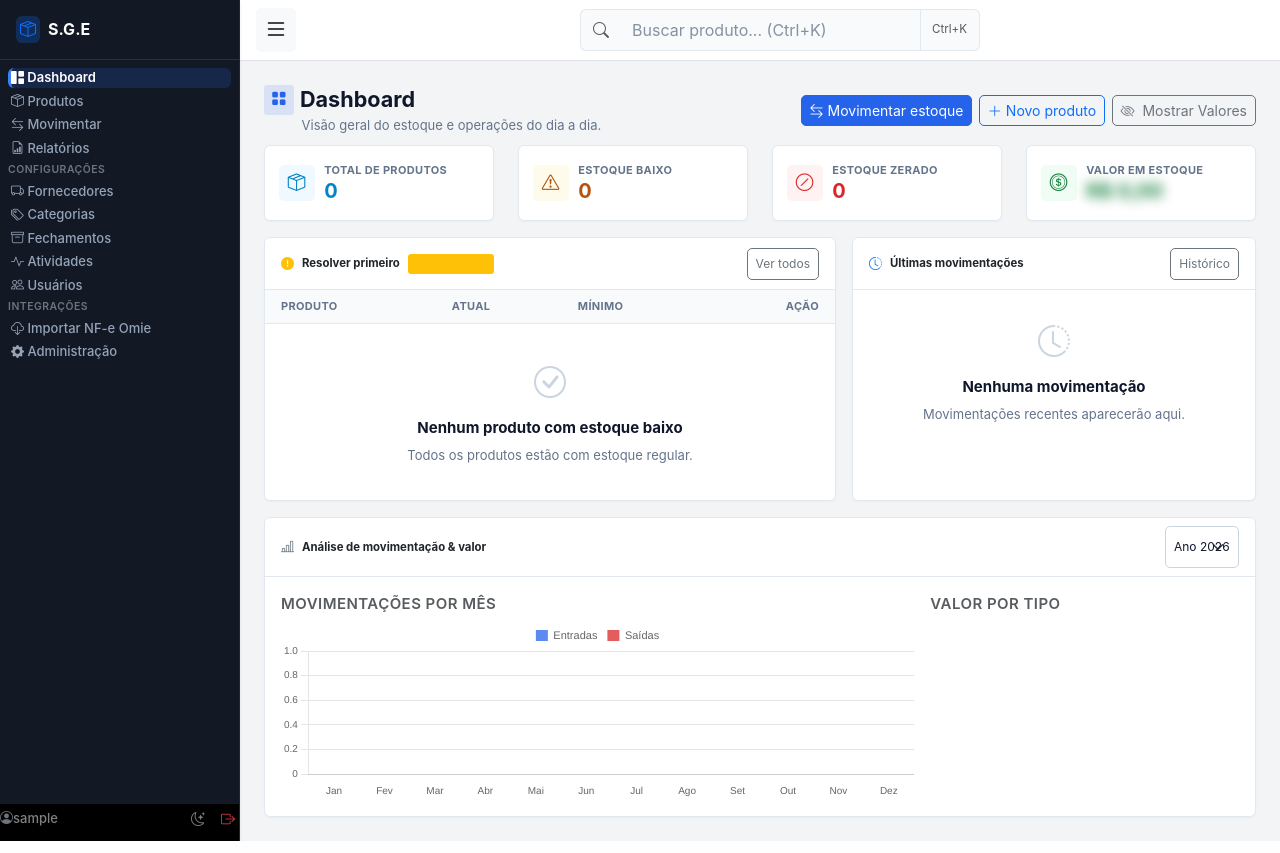
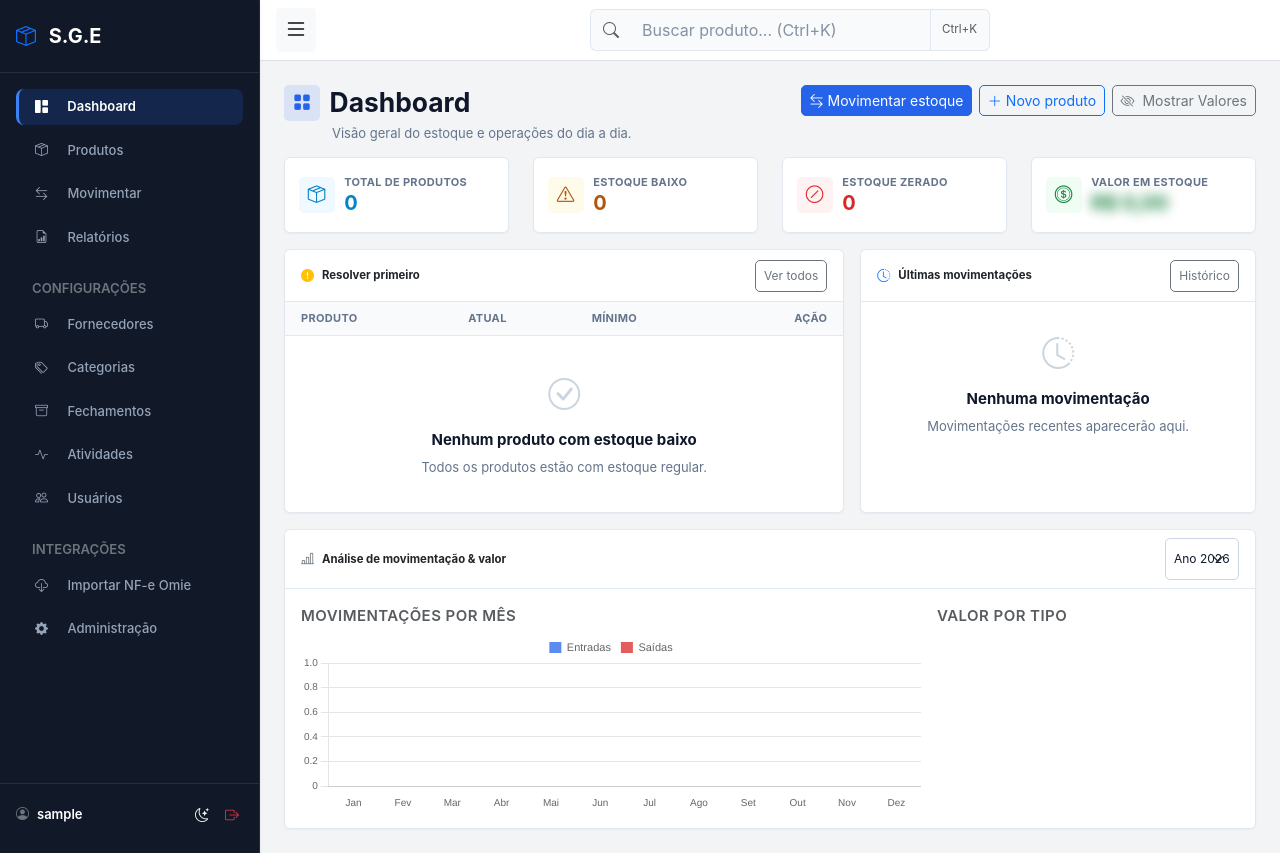
Before and after one commit to mrmateussiilva/sge, a Django app: page / in a window 1280 px wide. Run offline with Django 5.2, Linux system fonts and the light colour scheme; the visitor is signed in with stand-in values (Sample User, id 1); data comes from the database, SQL or seed files in the repository; data that the repository does not hold is empty; a map, chart or similar area stays blank; some libraries are stand-ins or nearby versions.

Commit message:
fix(layout): restaurar largura total das paginas, sidebar e resolver defeitos no dashboard

```diff
--- a/estoque/static/estoque/css/components.css
+++ b/estoque/static/estoque/css/components.css
@@ -163,7 +163,7 @@
 
 .filter-bar {
     display: grid;
-    grid-template-columns: minmax(260px, 1.5fr) minmax(220px, 1fr) minmax(220px, 1fr) auto;
+    grid-template-columns: minmax(200px, 2fr) minmax(180px, 1fr) minmax(180px, 1fr) auto;
     gap: var(--sge-space-3);
     align-items: end;
     padding: var(--sge-space-4);
@@ -171,19 +171,24 @@
     border-radius: var(--sge-radius-lg);
     background: var(--sge-surface);
     box-shadow: var(--sge-shadow-sm);
+    width: 100%;
 }
 
 .filter-bar--compact {
-    grid-template-columns: minmax(260px, 520px) auto;
+    grid-template-columns: 1fr auto;
+    width: 100%;
 }
 
 .filter-bar--dates {
-    grid-template-columns: minmax(180px, 1fr) minmax(180px, 1fr) auto;
+    grid-template-columns: 1fr 1fr auto;
+    width: 100%;
 }
 
 .filter-bar--activity {
-    grid-template-columns: minmax(260px, 2fr) minmax(180px, 1fr) auto;
+    grid-template-columns: 2fr 1fr auto;
+    width: 100%;
 }
+
 
 .filter-bar__search,
 .filter-bar__fields,
--- a/estoque/static/estoque/css/layout.css
+++ b/estoque/static/estoque/css/layout.css
@@ -21,16 +21,16 @@ body {
 
 #sidebar-wrapper {
     z-index: 1045;
-    width: 240px;
-    min-width: 240px;
+    width: 260px;
+    min-width: 260px;
     min-height: 100dvh;
-    background: #131924;
-    border-right: 1px solid rgb(255 255 255 / 6%);
+    background: #111827;
+    border-right: 1px solid rgb(255 255 255 / 8%);
     transition: margin-left 0.2s ease;
 }
 
 [data-bs-theme="dark"] #sidebar-wrapper {
-    background: #0b0f17;
+    background: #090e16;
 }
 
 #page-content-wrapper {
@@ -65,16 +65,18 @@ body {
 }
 
 .page-content {
-    display: grid;
+    display: flex;
+    flex-direction: column;
     gap: var(--sge-space-4);
+    width: 100%;
 }
 
 .page-header {
     display: flex;
-    align-items: center;
+    align-items: flex-start;
     justify-content: space-between;
-    gap: var(--sge-space-3);
-    margin-bottom: var(--sge-space-3);
+    gap: var(--sge-space-4);
+    margin-bottom: var(--sge-space-4);
 }
 
 .page-header__content {
@@ -84,32 +86,32 @@ body {
 .page-header__title {
     display: flex;
     align-items: center;
-    gap: var(--sge-space-2);
+    gap: var(--sge-space-3);
 }
 
 .page-header__icon {
     display: grid;
-    flex: 0 0 1.85rem;
-    width: 1.85rem;
-    height: 1.85rem;
+    flex: 0 0 2.25rem;
+    width: 2.25rem;
+    height: 2.25rem;
     place-items: center;
-    border-radius: var(--sge-radius-sm);
+    border-radius: var(--sge-radius-md);
     background: color-mix(in srgb, var(--sge-primary) 12%, transparent);
     color: var(--sge-primary);
-    font-size: 0.95rem;
+    font-size: 1.1rem;
 }
 
 .page-header__title h1 {
     margin: 0;
     color: var(--sge-text);
-    font-size: var(--sge-font-xl);
+    font-size: var(--sge-font-2xl);
     font-weight: 700;
     line-height: 1.2;
 }
 
 .page-header__description {
     max-width: 720px;
-    margin: 0.1rem 0 0 2.35rem;
+    margin: var(--sge-space-1) 0 0 3rem;
     color: var(--sge-text-muted);
     font-size: var(--sge-font-sm);
 }
@@ -201,7 +203,6 @@ body {
     height: 180px;
 }
 
-
 .min-width-0,
 .min-w-0 {
     min-width: 0;
@@ -236,6 +237,7 @@ body {
         display: none;
     }
 }
+
 
 @media (max-width: 767.98px) {
     .page-header {
--- a/estoque/templates/estoque/base.html
+++ b/estoque/templates/estoque/base.html
@@ -23,70 +23,70 @@
         <div id="sidebar-backdrop"></div>
 
         <div class="d-flex flex-column shadow-sm" id="sidebar-wrapper">
-            <div class="border-bottom border-white border-opacity-10 py-3 px-3 d-flex align-items-center justify-content-between">
-                <h6 class="fw-bold text-white mb-0 d-flex align-items-center gap-2">
-                    <span class="p-1 rounded bg-primary bg-opacity-25 text-primary"><i class="bi bi-box-seam"></i></span> S.G.E
-                </h6>
+            <div class="border-bottom border-secondary border-opacity-25 py-4 px-3 d-flex align-items-center justify-content-between">
+                <h5 class="fw-bold text-white mb-0">
+                    <i class="bi bi-box-seam me-2 text-primary"></i> S.G.E
+                </h5>
                 <button class="btn btn-sm btn-outline-secondary border-0 d-lg-none text-white p-1" id="close-mobile-menu">
                     <i class="bi bi-x-lg fs-5"></i>
                 </button>
             </div>
-            <div class="list-group list-group-flush flex-grow-1 p-2 overflow-y-auto">
-                <a href="/" class="nav-link nav-link-custom rounded-2 py-1.5 px-2.5 mb-1 {% if request.path == '/' %}active{% endif %}">
-                    <i class="bi bi-grid-1x2-fill me-2.5"></i> Dashboard
+            <div class="list-group list-group-flush flex-grow-1 p-3 overflow-y-auto">
+                <a href="/" class="nav-link nav-link-custom rounded-3 py-2 px-3 mb-2 {% if request.path == '/' %}active{% endif %}">
+                    <i class="bi bi-grid-1x2-fill me-3"></i> Dashboard
                 </a>
-                <a href="/produtos/" class="nav-link nav-link-custom rounded-2 py-1.5 px-2.5 mb-1 d-flex align-items-center justify-content-between {% if '/produtos/' in request.path %}active{% endif %}">
-                    <span><i class="bi bi-box-seam me-2.5"></i> Produtos</span>
+                <a href="/produtos/" class="nav-link nav-link-custom rounded-3 py-2 px-3 mb-2 d-flex align-items-center justify-content-between {% if '/produtos/' in request.path %}active{% endif %}">
+                    <span><i class="bi bi-box-seam me-3"></i> Produtos</span>
                     {% if user.is_authenticated and estoque_baixo_count > 0 %}
-                    <span class="badge bg-warning bg-opacity-20 text-warning border border-warning border-opacity-25 px-1.5 py-0.5" style="font-size: 0.65rem;" title="{{ estoque_baixo_count }} produto(s) com estoque baixo">
+                    <span class="badge bg-warning bg-opacity-25 text-warning border border-warning border-opacity-25 px-2 py-0.5" style="font-size: 0.7rem;" title="{{ estoque_baixo_count }} produto(s) com estoque baixo">
                         <i class="bi bi-exclamation-triangle-fill me-1"></i>{{ estoque_baixo_count }}
                     </span>
                     {% endif %}
                 </a>
-                <a href="/movimentacao/" class="nav-link nav-link-custom rounded-2 py-1.5 px-2.5 mb-1 {% if '/movimentacao/' in request.path %}active{% endif %}">
-                    <i class="bi bi-arrow-left-right me-2.5"></i> Movimentar
+                <a href="/movimentacao/" class="nav-link nav-link-custom rounded-3 py-2 px-3 mb-2 {% if '/movimentacao/' in request.path %}active{% endif %}">
+                    <i class="bi bi-arrow-left-right me-3"></i> Movimentar
                 </a>
-                <a href="/relatorio/" class="nav-link nav-link-custom rounded-2 py-1.5 px-2.5 mb-1 {% if '/relatorio/' in request.path %}active{% endif %}">
-                    <i class="bi bi-file-earmark-bar-graph me-2.5"></i> Relatórios
+                <a href="/relatorio/" class="nav-link nav-link-custom rounded-3 py-2 px-3 mb-2 {% if '/relatorio/' in request.path %}active{% endif %}">
+                    <i class="bi bi-file-earmark-bar-graph me-3"></i> Relatórios
                 </a>
-                <div class="mt-2.5 mb-1 px-2.5 extra-small text-uppercase text-secondary fw-semibold" style="font-size: 0.65rem; letter-spacing: 0.05em;">Configurações</div>
-                <a href="/fornecedores/" class="nav-link nav-link-custom rounded-2 py-1.5 px-2.5 mb-1 {% if '/fornecedores/' in request.path %}active{% endif %}">
-                    <i class="bi bi-truck me-2.5"></i> Fornecedores
+                <div class="mt-3 mb-2 px-3 small text-uppercase text-secondary fw-semibold">Configurações</div>
+                <a href="/fornecedores/" class="nav-link nav-link-custom rounded-3 py-2 px-3 mb-2 {% if '/fornecedores/' in request.path %}active{% endif %}">
+                    <i class="bi bi-truck me-3"></i> Fornecedores
                 </a>
-                <a href="/categorias/" class="nav-link nav-link-custom rounded-2 py-1.5 px-2.5 mb-1 {% if '/categorias/' in request.path %}active{% endif %}">
-                    <i class="bi bi-tags me-2.5"></i> Categorias
+                <a href="/categorias/" class="nav-link nav-link-custom rounded-3 py-2 px-3 mb-2 {% if '/categorias/' in request.path %}active{% endif %}">
+                    <i class="bi bi-tags me-3"></i> Categorias
                 </a>
-                <a href="/fechamentos/" class="nav-link nav-link-custom rounded-2 py-1.5 px-2.5 mb-1 {% if '/fechamentos/' in request.path %}active{% endif %}">
-                    <i class="bi bi-archive me-2.5"></i> Fechamentos
+                <a href="/fechamentos/" class="nav-link nav-link-custom rounded-3 py-2 px-3 mb-2 {% if '/fechamentos/' in request.path %}active{% endif %}">
+                    <i class="bi bi-archive me-3"></i> Fechamentos
                 </a>
-                <a href="/log/" class="nav-link nav-link-custom rounded-2 py-1.5 px-2.5 mb-1 {% if '/log/' in request.path %}active{% endif %}">
-                    <i class="bi bi-activity me-2.5"></i> Atividades
+                <a href="/log/" class="nav-link nav-link-custom rounded-3 py-2 px-3 mb-2 {% if '/log/' in request.path %}active{% endif %}">
+                    <i class="bi bi-activity me-3"></i> Atividades
                 </a>
-                <a href="/usuarios/" class="nav-link nav-link-custom rounded-2 py-1.5 px-2.5 mb-1 {% if '/usuarios/' in request.path %}active{% endif %}">
-                    <i class="bi bi-people me-2.5"></i> Usuários
+                <a href="/usuarios/" class="nav-link nav-link-custom rounded-3 py-2 px-3 mb-2 {% if '/usuarios/' in request.path %}active{% endif %}">
+                    <i class="bi bi-people me-3"></i> Usuários
                 </a>
-                <div class="mt-2.5 mb-1 px-2.5 extra-small text-uppercase text-secondary fw-semibold" style="font-size: 0.65rem; letter-spacing: 0.05em;">Integrações</div>
-                <a href="/omie/notas/" class="nav-link nav-link-custom rounded-2 py-1.5 px-2.5 mb-1 {% if '/omie/' in request.path %}active{% endif %}">
-                    <i class="bi bi-cloud-download me-2.5"></i> Importar NF-e Omie
+                <div class="mt-3 mb-2 px-3 small text-uppercase text-secondary fw-semibold">Integrações</div>
+                <a href="/omie/notas/" class="nav-link nav-link-custom rounded-3 py-2 px-3 mb-2 {% if '/omie/' in request.path %}active{% endif %}">
+                    <i class="bi bi-cloud-download me-3"></i> Importar NF-e Omie
                 </a>
-                <a href="/admin/" class="nav-link nav-link-custom rounded-2 py-1.5 px-2.5 mb-1" target="_blank" hx-boost="false">
-                    <i class="bi bi-gear-fill me-2.5"></i> Administração
+                <a href="/admin/" class="nav-link nav-link-custom rounded-3 py-2 px-3 mb-2" target="_blank" hx-boost="false">
+                    <i class="bi bi-gear-fill me-3"></i> Administração
                 </a>
             </div>
-            <div class="p-2.5 border-top border-white border-opacity-10 bg-black bg-opacity-20">
+            <div class="p-3 border-top border-secondary border-opacity-25">
                 <div class="d-flex align-items-center justify-content-between mb-2">
-                    <span class="sidebar-username text-white-50 small fw-medium text-truncate me-2">
-                        <i class="bi bi-person-circle me-1.5 text-secondary"></i>{% if user.is_authenticated %}{{ user.username }}{% else %}Visitante{% endif %}
+                    <span class="sidebar-username text-white fw-semibold text-truncate me-2">
+                        <i class="bi bi-person-circle me-2 text-secondary"></i>{% if user.is_authenticated %}{{ user.username }}{% else %}Visitante{% endif %}
                     </span>
                     <div class="d-flex align-items-center gap-1">
-                        <button id="darkModeToggle" class="btn btn-sm btn-outline-secondary border-0 text-white-50 p-1" type="button" title="Alternar tema" aria-label="Alternar tema">
+                        <button id="darkModeToggle" class="btn btn-sm btn-outline-light border-0 p-1" type="button" title="Alternar tema" aria-label="Alternar tema">
                             <i class="bi bi-moon-stars"></i>
                         </button>
                         {% if user.is_authenticated %}
                         <form action="{% url 'logout' %}" method="post" class="m-0 p-0" hx-boost="false">
                             {% csrf_token %}
-                            <button type="submit" class="btn btn-sm btn-outline-secondary border-0 text-white-50 p-1" title="Sair" aria-label="Sair do sistema">
-                                <i class="bi bi-box-arrow-right text-danger"></i>
+                            <button type="submit" class="btn btn-sm btn-outline-danger border-0 p-1" title="Sair" aria-label="Sair do sistema">
+                                <i class="bi bi-box-arrow-right"></i>
                             </button>
                         </form>
                         {% endif %}
--- a/estoque/templates/estoque/dashboard.html
+++ b/estoque/templates/estoque/dashboard.html
@@ -55,7 +55,6 @@
                 <div class="d-flex align-items-center gap-2">
                     <i class="bi bi-exclamation-circle-fill text-warning"></i>
                     <span class="fw-bold text-body small">Resolver primeiro</span>
-                    <span class="badge bg-warning bg-opacity-15 text-warning border border-warning border-opacity-25 px-1.5 py-0.5" style="font-size: 0.65rem;">{{ estoque_baixo|length }} pendente(s)</span>
                 </div>
                 <a href="{% url 'lista_produtos' %}?filtro=baixo" class="btn btn-xs btn-outline-secondary py-0.5 px-2" style="font-size: 0.75rem;">Ver todos</a>
             </div>
```
